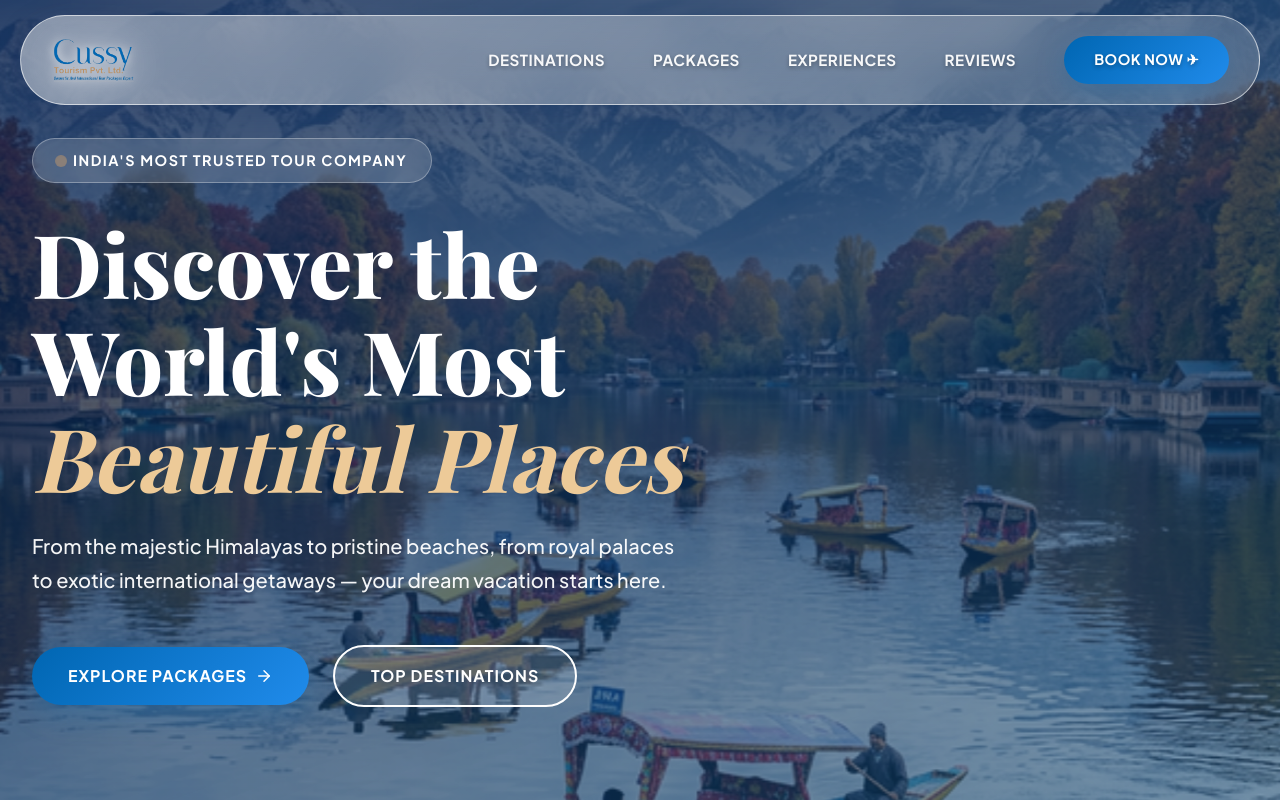
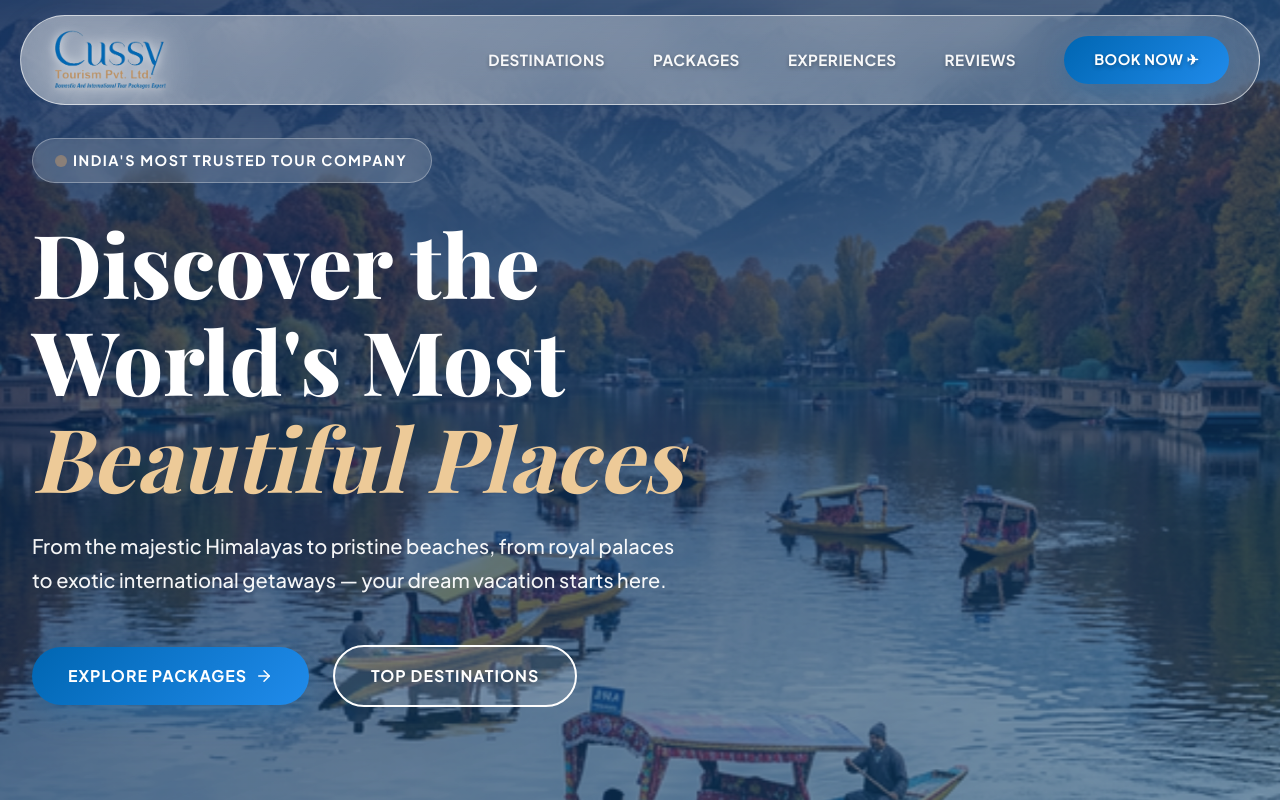
Before and after one commit to yashpatilofficial/cussy-tourism-website, a React (Vite) app: page / in a window 1280 px wide. Shown: the top 800 px of the page. Built offline with nearby package versions, Linux system fonts and the light colour scheme; a web font is replaced by a local one.

Commit message:
style: aggressively increase logo size inside navbar container

```diff
--- a/src/index.css
+++ b/src/index.css
@@ -81,8 +81,8 @@ button { font-family: inherit; cursor: pointer; border: none; outline: none; }
 .navbar .container { display: flex; align-items: center; justify-content: space-between; height: 100%; padding-inline: 30px; }
 .nav-logo-link { display: flex; align-items: center; text-decoration: none; height: 100%; filter: drop-shadow(0 2px 20px rgba(255, 255, 255, 0.95)) drop-shadow(0 0 5px rgba(255, 255, 255, 1)); transition: var(--transition-base); }
 .navbar.scrolled .nav-logo-link { filter: none; }
-.nav-logo-img { height: 50px; width: auto; max-width: 220px; object-fit: contain; }
-.fallback-logo { display: flex; align-items: center; gap: 8px; font-family: var(--ff-heading); font-size: 1.8rem; font-weight: 800; color: white; transition: var(--transition-base); filter: drop-shadow(0 4px 12px rgba(0,0,0,0.6)) drop-shadow(0 0 10px rgba(0,0,0,0.8)); }
+.nav-logo-img { height: 70px; width: auto; max-width: 280px; object-fit: contain; }
+.fallback-logo { display: flex; align-items: center; gap: 8px; font-family: var(--ff-heading); font-size: 2.2rem; font-weight: 800; color: white; transition: var(--transition-base); filter: drop-shadow(0 4px 12px rgba(0,0,0,0.6)) drop-shadow(0 0 10px rgba(0,0,0,0.8)); }
 .navbar.scrolled .fallback-logo { color: var(--clr-primary); filter: none; }
 .fallback-logo .brand-icon { width: 44px; height: 44px; background: var(--grad-primary); color: white; border-radius: 12px; display: flex; align-items: center; justify-content: center; font-size: 1.4rem; font-family: var(--ff-body); text-transform: uppercase; font-weight: 800; box-shadow: var(--shadow-sm); }
 .fallback-logo span { color: var(--clr-accent); text-shadow: 0 2px 4px rgba(0,0,0,0.5); }
```
